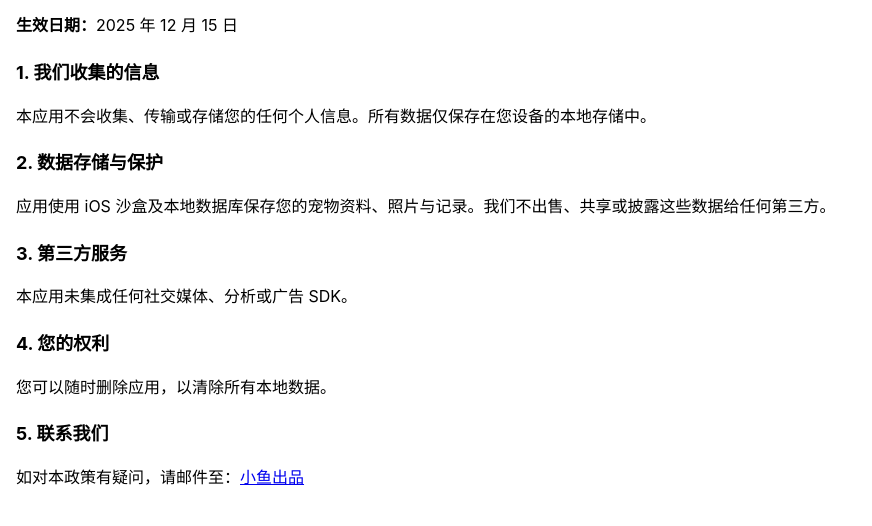
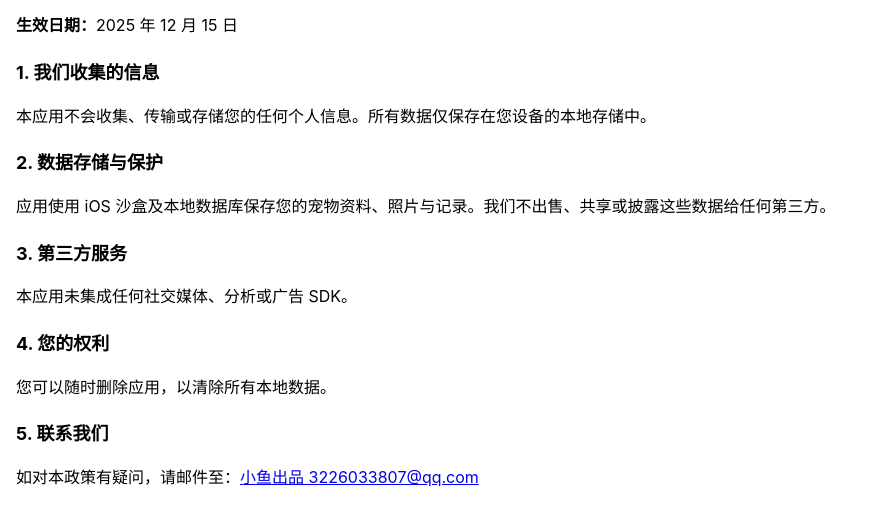
Before and after one commit to SmallFishCode/petDairyUrl, a plain HTML site: page index.html in a window 1280 px wide. Shown: the part 54-580 px from the top of the page, without its empty margins (0-872 px from the left). Drawn offline with Linux system fonts and the light colour scheme.

Commit message:
Update index.html

```diff
--- a/index.html
+++ b/index.html
@@ -22,6 +22,6 @@
   <p>您可以随时删除应用，以清除所有本地数据。</p>
 
   <h2>5. 联系我们</h2>
-  <p>如对本政策有疑问，请邮件至：<a href="3226033807@qq.com">小鱼出品</p>
+  <p>如对本政策有疑问，请邮件至：<a href="3226033807@qq.com">小鱼出品 3226033807@qq.com</p>
 </body>
 </html>
```
